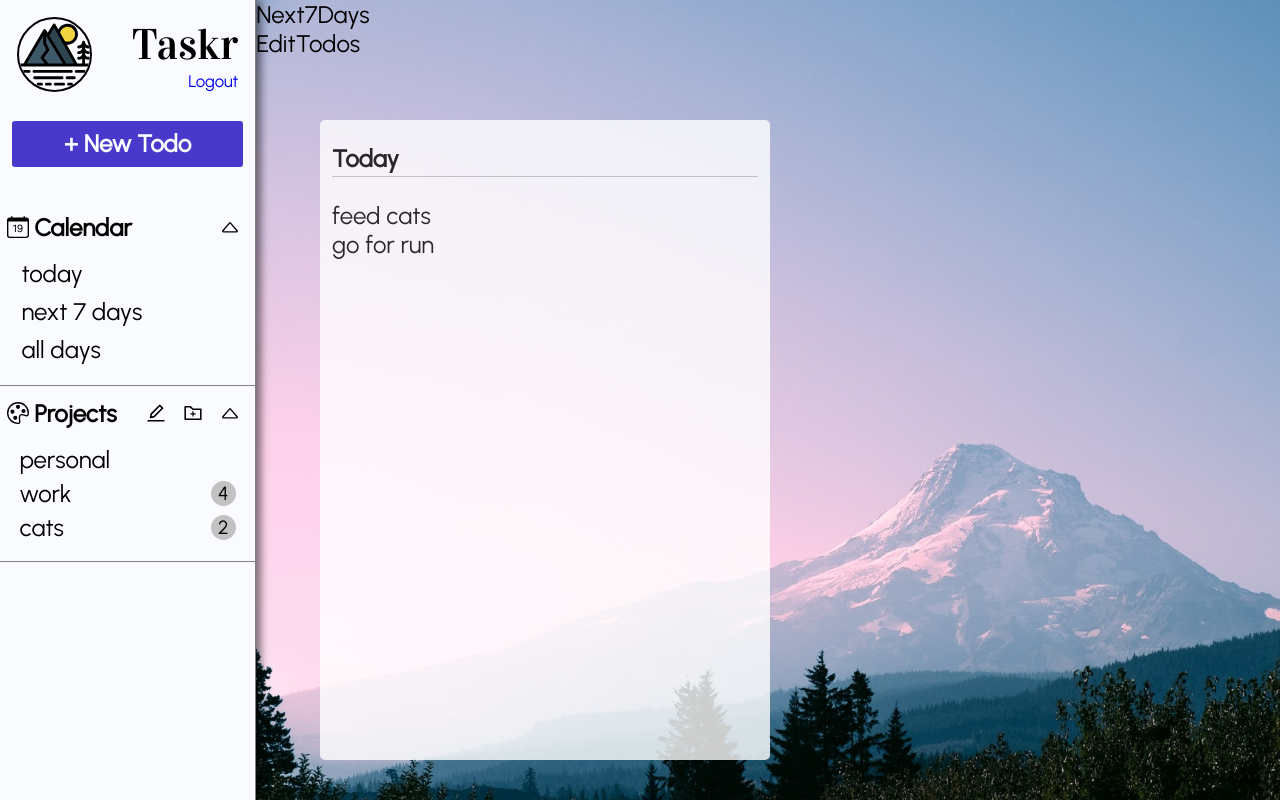
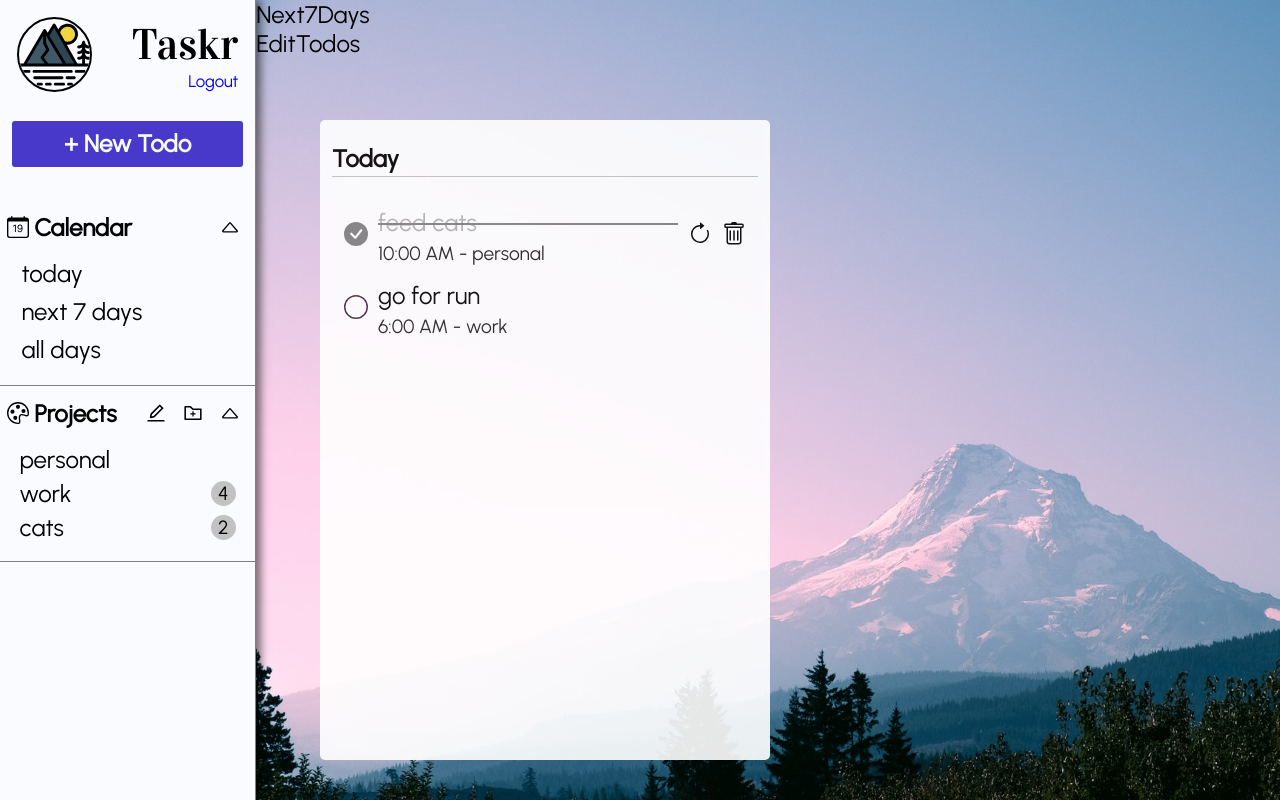
Before and after one commit to CesarALuna/todo-list, a React (Create React App) app: page / in a window 1280 px wide. Built offline with nearby package versions, Linux system fonts and the light colour scheme.

Commit message:
style Todo component

```diff
--- a/src/App.css
+++ b/src/App.css
@@ -418,7 +418,7 @@
   left: 320px;
 
   border-radius: 5px;
-  opacity: 0.8;
+  opacity: 0.9;
 
   padding: 0 0.5rem 0.5rem 0.5rem;
 }
@@ -434,3 +434,45 @@
 .Todos .todos {
   overflow-y: auto;
 }
+
+/* Todo */
+.Todo {
+  padding: 0.3rem 0.5rem;
+}
+
+.Todo .todo-container {
+  display: flex;
+  align-items: center;
+}
+
+.Todo .todo-container span {
+  cursor: pointer;
+}
+
+.Todo .todo-container .text {
+  position: relative;
+  flex: 1;
+  margin: 0 10px;
+  cursor: pointer;
+}
+.Todo .todo-container .text span {
+  font-size: 0.8rem;
+  color: #222222;
+}
+
+.Todo .todo-container .text .line {
+  height: 2px;
+  background: #808080;
+  position: absolute;
+  top: 26%;
+  width: 0;
+  transition: width 0.3s ease-in-out;
+}
+
+.Todo .todo-container .text .line-through {
+  width: 100%;
+}
+
+.Todo .todo-container .add-to-next-day {
+  margin-right: 10px;
+}
--- a/src/components/Todo.js
+++ b/src/components/Todo.js
@@ -1,7 +1,58 @@
-import React from 'react'
+import React, { useState } from 'react'
+import {
+  BsCheckCircleFill,
+  BsCircle,
+  BsTrash,
+  BsArrowClockwise,
+} from 'react-icons/bs'
 
 function Todo({ todo }) {
-  return <div className="Todo">{todo.text}</div>
+  const [hover, setHover] = useState(false)
+
+  return (
+    <div className="Todo">
+      <div
+        className="todo-container"
+        onMouseEnter={() => setHover(true)}
+        onMouseLeave={() => setHover(false)}
+      >
+        <div className="check-todo">
+          {todo.checked ? (
+            <span className="checked">
+              <BsCheckCircleFill color="#808080" />
+            </span>
+          ) : (
+            <span className="unchecked">
+              <BsCircle color={todo.color} />
+            </span>
+          )}
+        </div>
+        <div className="text">
+          <p style={{ color: todo.checked ? '#b1b1b1' : '#000000' }}>
+            {todo.text}
+          </p>
+          <span>
+            {todo.time} - {todo.project}
+          </span>
+          <div className={`line ${todo.checked ? 'line-through' : ''}`}></div>
+        </div>
+        <div className="add-to-next-day">
+          {todo.checked && (
+            <span>
+              <BsArrowClockwise />
+            </span>
+          )}
+        </div>
+        <div className="delete-todo">
+          {(hover || todo.checked) && (
+            <span>
+              <BsTrash />
+            </span>
+          )}
+        </div>
+      </div>
+    </div>
+  )
 }
 
 export default Todo
--- a/src/components/Todos.js
+++ b/src/components/Todos.js
@@ -11,7 +11,7 @@ function Todos() {
       time: '10:00 AM',
       date: '10/20/2021',
       day: '6',
-      checked: false,
+      checked: true,
       color: '#000000',
       project: 'personal',
     },
@@ -21,7 +21,7 @@ function Todos() {
       time: '6:00 AM',
       date: '10/21/2021',
       day: '1',
-      checked: true,
+      checked: false,
       color: '#482841',
       project: 'work',
     },
```
